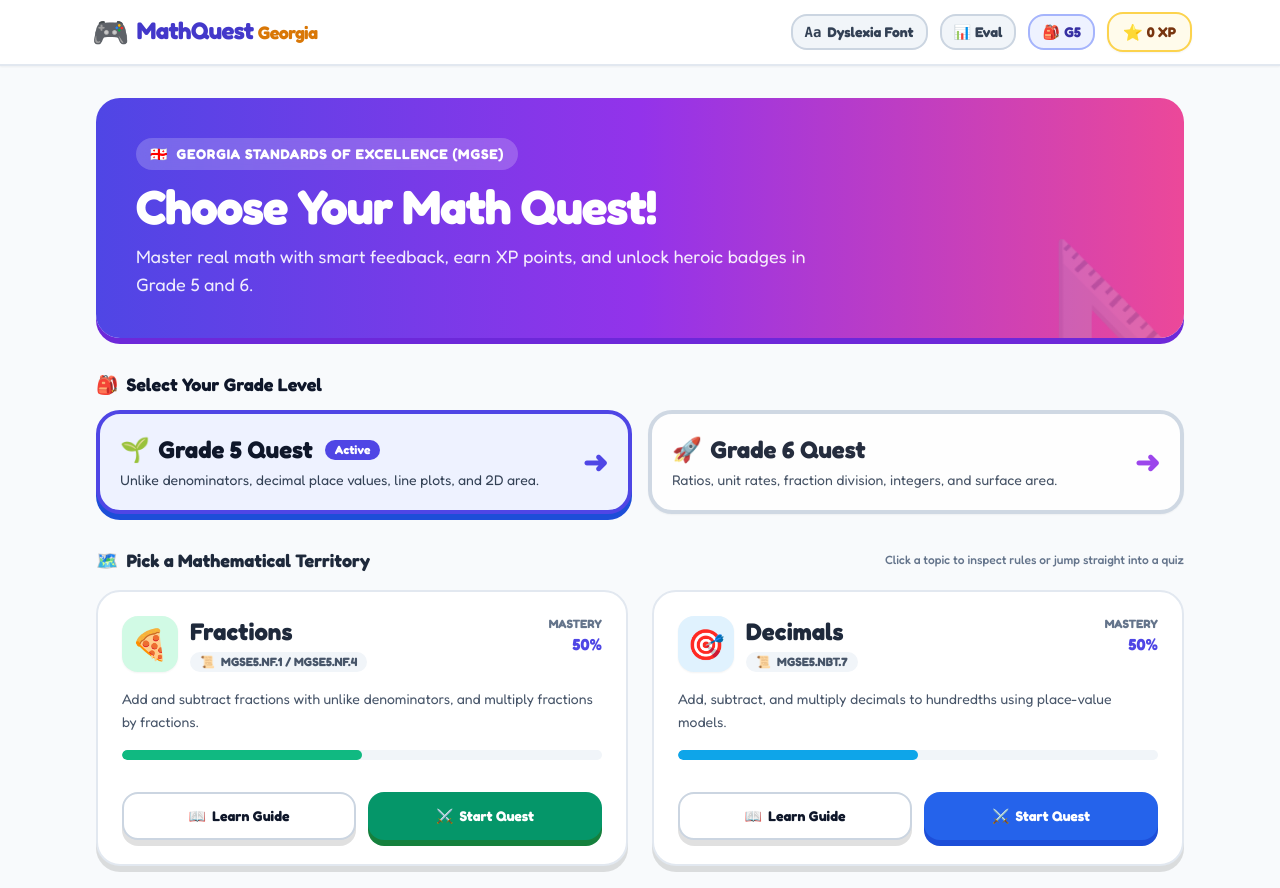
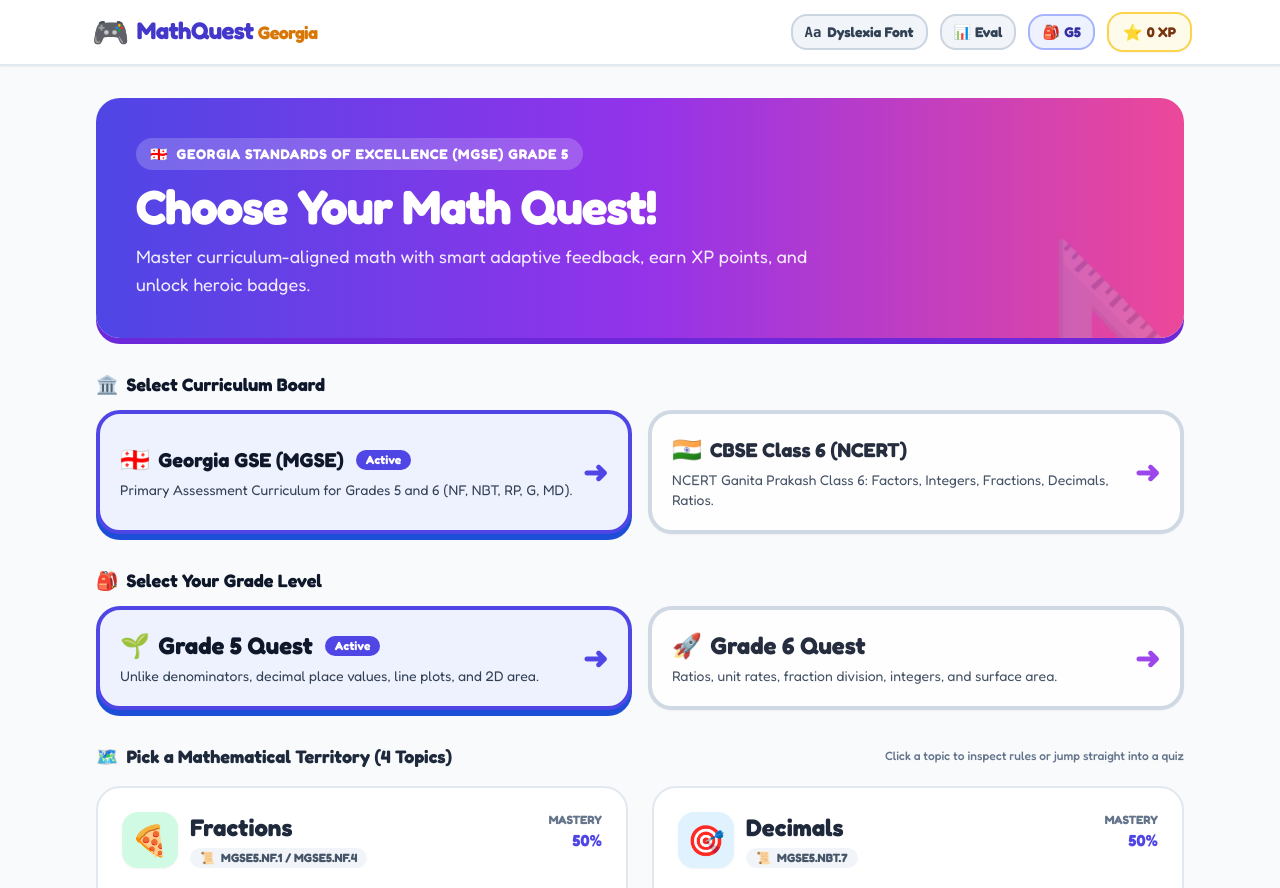
Before and after one commit to yuktha2005/mathquest-georgia, a Nuxt app in the folder frontend/: page / in a window 1280 px wide. Shown: the top 888 px of the page. Built offline with nearby package versions, Linux system fonts and the light colour scheme; no server answers.

Commit message:
feat(pages): add curriculum board selector tabs, CBSE Class 6 topics, and 10 badge trophy shelf

```diff
--- a/frontend/pages/index.vue
+++ b/frontend/pages/index.vue
@@ -7,15 +7,88 @@
       </div>
       <div class="max-w-2xl relative z-10 space-y-3">
         <div class="inline-flex items-center gap-2 bg-white/20 backdrop-blur-md px-3.5 py-1.5 rounded-full text-xs sm:text-sm font-bold uppercase tracking-wider">
-          <span>🇬🇪</span>
-          <span>Georgia Standards of Excellence (MGSE)</span>
+          <span>{{ sessionStore.board === 'cbse' ? '🇮🇳' : '🇬🇪' }}</span>
+          <span>{{ sessionStore.boardTitle }}</span>
         </div>
         <h1 class="text-3xl sm:text-5xl font-extrabold tracking-tight">
           Choose Your Math Quest!
         </h1>
         <p class="text-white/90 text-sm sm:text-lg">
-          Master real math with smart feedback, earn XP points, and unlock heroic badges in Grade 5 and 6.
+          Master curriculum-aligned math with smart adaptive feedback, earn XP points, and unlock heroic badges.
         </p>
+      </div>
+    </div>
+
+    <!-- Curriculum Board Selection -->
+    <div class="space-y-3">
+      <h2 class="text-lg font-bold text-slate-900 flex items-center gap-2">
+        <span aria-hidden="true">🏛️</span>
+        <span>Select Curriculum Board</span>
+      </h2>
+      <div class="grid grid-cols-1 sm:grid-cols-2 gap-4" role="tablist" aria-label="Curriculum board selection">
+        <!-- Georgia Standards of Excellence -->
+        <button
+          type="button"
+          role="tab"
+          :aria-selected="sessionStore.board === 'georgia'"
+          aria-label="Georgia Standards of Excellence (MGSE), Grades 5 & 6"
+          @click="selectBoard('georgia')"
+          :class="[
+            'p-5 rounded-3xl border-4 text-left transition-all duration-200 cursor-pointer flex items-center justify-between focus:outline-none focus-visible:ring-4 focus-visible:ring-indigo-400 focus-visible:ring-offset-2',
+            sessionStore.board === 'georgia'
+              ? 'bg-indigo-50 border-indigo-600 shadow-game-blue translate-y-0'
+              : 'bg-white border-slate-300 hover:border-slate-400 shadow-sm opacity-90 hover:opacity-100'
+          ]"
+        >
+          <div class="space-y-1">
+            <div class="flex items-center gap-2">
+              <span class="text-2xl" aria-hidden="true">🇬🇪</span>
+              <span class="text-xl font-black text-slate-900">Georgia GSE (MGSE)</span>
+              <span
+                v-if="sessionStore.board === 'georgia'"
+                class="bg-indigo-600 text-white text-xs px-2.5 py-0.5 rounded-full font-bold ml-1"
+              >
+                Active
+              </span>
+            </div>
+            <p class="text-xs sm:text-sm text-slate-700">
+              Primary Assessment Curriculum for Grades 5 and 6 (NF, NBT, RP, G, MD).
+            </p>
+          </div>
+          <span class="text-3xl text-indigo-600 font-bold ml-2" aria-hidden="true">➜</span>
+        </button>
+
+        <!-- CBSE NCERT Ganita Prakash -->
+        <button
+          type="button"
+          role="tab"
+          :aria-selected="sessionStore.board === 'cbse'"
+          aria-label="CBSE Class 6 NCERT Ganita Prakash"
+          @click="selectBoard('cbse')"
+          :class="[
+            'p-5 rounded-3xl border-4 text-left transition-all duration-200 cursor-pointer flex items-center justify-between focus:outline-none focus-visible:ring-4 focus-visible:ring-purple-400 focus-visible:ring-offset-2',
+            sessionStore.board === 'cbse'
+              ? 'bg-purple-50 border-purple-600 shadow-game-purple translate-y-0'
+              : 'bg-white border-slate-300 hover:border-slate-400 shadow-sm opacity-90 hover:opacity-100'
+          ]"
+        >
+          <div class="space-y-1">
+            <div class="flex items-center gap-2">
+              <span class="text-2xl" aria-hidden="true">🇮🇳</span>
+              <span class="text-xl font-black text-slate-900">CBSE Class 6 (NCERT)</span>
+              <span
+                v-if="sessionStore.board === 'cbse'"
+                class="bg-purple-600 text-white text-xs px-2.5 py-0.5 rounded-full font-bold ml-1"
+              >
+                Active
+              </span>
+            </div>
+            <p class="text-xs sm:text-sm text-slate-700">
+              NCERT Ganita Prakash Class 6: Factors, Integers, Fractions, Decimals, Ratios.
+            </p>
+          </div>
+          <span class="text-3xl text-purple-600 font-bold ml-2" aria-hidden="true">➜</span>
+        </button>
       </div>
     </div>
 
@@ -25,9 +98,17 @@
         <span aria-hidden="true">🎒</span>
         <span>Select Your Grade Level</span>
       </h2>
-      <div class="grid grid-cols-1 sm:grid-cols-2 gap-4" role="tablist" aria-label="Grade level selection">
-        <!-- Grade 5 Tab -->
+      <div
+        :class="[
+          'grid gap-4',
+          sessionStore.board === 'cbse' ? 'grid-cols-1' : 'grid-cols-1 sm:grid-cols-2'
+        ]"
+        role="tablist"
+        aria-label="Grade level selection"
+      >
+        <!-- Grade 5 Tab (Only for Georgia) -->
         <button
+          v-if="sessionStore.board === 'georgia'"
           type="button"
           role="tab"
           :aria-selected="sessionStore.grade === 5"
@@ -63,7 +144,7 @@
           type="button"
           role="tab"
           :aria-selected="sessionStore.grade === 6"
-          aria-label="Grade 6 Quest: Ratios, unit rates, fraction division, integers, and surface area"
+          :aria-label="sessionStore.board === 'cbse' ? 'CBSE Class 6 Quest (NCERT Ganita Prakash)' : 'Grade 6 Quest (MGSE)'"
           @click="selectGrade(6)"
           :class="[
             'p-5 rounded-3xl border-4 text-left transition-all duration-200 cursor-pointer flex items-center justify-between focus:outline-none focus-visible:ring-4 focus-visible:ring-purple-400 focus-visible:ring-offset-2',
@@ -75,7 +156,9 @@
           <div class="space-y-1">
             <div class="flex items-center gap-2">
               <span class="text-2xl" aria-hidden="true">🚀</span>
-              <span class="text-2xl font-black text-slate-900">Grade 6 Quest</span>
+              <span class="text-2xl font-black text-slate-900">
+                {{ sessionStore.board === 'cbse' ? 'Class 6 Quest (NCERT Ganita Prakash)' : 'Grade 6 Quest' }}
+              </span>
               <span
                 v-if="sessionStore.grade === 6"
                 class="bg-purple-600 text-white text-xs px-2.5 py-0.5 rounded-full font-bold ml-1"
@@ -84,7 +167,9 @@
               </span>
             </div>
             <p class="text-xs sm:text-sm text-slate-700">
-              Ratios, unit rates, fraction division, integers, and surface area.
+              {{ sessionStore.board === 'cbse'
+                ? 'Prime factorization, LCM/HCF, negative integers, rational fractions, decimals, and geometry.'
+                : 'Ratios, unit rates, fraction division, integers, and surface area.' }}
             </p>
           </div>
           <span class="text-3xl text-purple-600 font-bold ml-2" aria-hidden="true">➜</span>
@@ -97,14 +182,14 @@
       <div class="flex items-center justify-between">
         <h2 class="text-lg font-bold text-slate-800 flex items-center gap-2">
           <span>🗺️</span>
-          <span>Pick a Mathematical Territory</span>
+          <span>Pick a Mathematical Territory ({{ currentTopics.length }} Topics)</span>
         </h2>
         <span class="text-xs text-slate-500 font-medium">Click a topic to inspect rules or jump straight into a quiz</span>
       </div>
 
       <div class="grid grid-cols-1 md:grid-cols-2 gap-6">
         <div
-          v-for="t in topics"
+          v-for="t in currentTopics"
           :key="t.id"
           class="bg-white rounded-3xl p-6 border-2 border-slate-200 shadow-game hover:shadow-game-lg transition-all duration-200 flex flex-col justify-between group"
         >
@@ -121,7 +206,7 @@
                   </h3>
                   <div class="inline-flex items-center gap-1.5 px-2.5 py-0.5 rounded-full text-xs font-bold bg-slate-100 text-slate-600 mt-0.5">
                     <span>📜</span>
-                    <span>{{ sessionStore.grade === 5 ? t.mgseG5 : t.mgseG6 }}</span>
+                    <span>{{ t.standardCode }}</span>
                   </div>
                 </div>
               </div>
@@ -137,7 +222,7 @@
 
             <!-- Description -->
             <p class="text-sm text-slate-600 mb-4 leading-relaxed">
-              {{ sessionStore.grade === 5 ? t.descG5 : t.descG6 }}
+              {{ t.description }}
             </p>
 
             <!-- Mastery Progress Bar -->
@@ -191,11 +276,11 @@
             <span>Adventure Trophy Shelf</span>
           </h2>
           <p class="text-xs sm:text-sm text-slate-500">
-            Accomplish challenges to unlock all 5 heroic badges
+            Accomplish challenges to unlock all 10 heroic badges across Georgia & CBSE quests
           </p>
         </div>
         <div class="text-sm font-bold text-indigo-600 bg-indigo-50 px-3.5 py-1.5 rounded-2xl border border-indigo-200 self-start">
-          {{ sessionStore.badges.length }} of 5 Unlocked
+          {{ sessionStore.badges.length }} of 10 Unlocked
         </div>
       </div>
 
@@ -238,72 +323,202 @@
 </template>
 
 <script setup lang="ts">
+import { computed } from 'vue'
+import { useRouter } from 'vue-router'
 import { useApi } from '~/composables/useApi'
-import { useSessionStore, type GradeLevel, type TopicType } from '~/stores/session'
+import { useSessionStore, type BoardType, type GradeLevel, type TopicType } from '~/stores/session'
 
 const router = useRouter()
 const { fetchRoundBatch, isLoading } = useApi()
 const sessionStore = useSessionStore()
 
+const selectBoard = (b: BoardType) => {
+  sessionStore.setBoard(b)
+  if (b === 'cbse') {
+    sessionStore.setGrade(6)
+  }
+}
+
 const selectGrade = (g: GradeLevel) => {
   sessionStore.setGrade(g)
 }
 
-const topics = [
+interface DisplayTopic {
+  id: TopicType
+  name: string
+  emoji: string
+  iconBg: string
+  btnColor: string
+  progressColor: string
+  standardCode: string
+  description: string
+}
+
+const georgiaTopicsG5: DisplayTopic[] = [
   {
-    id: 'fractions' as TopicType,
+    id: 'fractions',
     name: 'Fractions',
     emoji: '🍕',
     iconBg: 'bg-emerald-100 text-emerald-700',
     btnColor: 'btn-game-green',
     progressColor: 'bg-emerald-500',
-    mgseG5: 'MGSE5.NF.1 / MGSE5.NF.4',
-    mgseG6: 'MGSE6.NS.1',
-    descG5: 'Add and subtract fractions with unlike denominators, and multiply fractions by fractions.',
-    descG6: 'Divide fractions by fractions using reciprocals and solve real-world quotient scenarios.',
+    standardCode: 'MGSE5.NF.1 / MGSE5.NF.4',
+    description: 'Add and subtract fractions with unlike denominators, and multiply fractions by fractions.',
   },
   {
-    id: 'decimals' as TopicType,
+    id: 'decimals',
     name: 'Decimals',
     emoji: '🎯',
     iconBg: 'bg-sky-100 text-sky-700',
     btnColor: 'btn-game-blue',
     progressColor: 'bg-sky-500',
-    mgseG5: 'MGSE5.NBT.7',
-    mgseG6: 'MGSE6.NS.3',
-    descG5: 'Add, subtract, and multiply decimals to hundredths using place-value models.',
-    descG6: 'Fluently calculate with multi-digit decimals using standard algorithms with zero drop checks.',
+    standardCode: 'MGSE5.NBT.7',
+    description: 'Add, subtract, and multiply decimals to hundredths using place-value models.',
   },
   {
-    id: 'ratios' as TopicType,
+    id: 'ratios',
+    name: 'Patterns & Ratios',
+    emoji: '⚖️',
+    iconBg: 'bg-amber-100 text-amber-800',
+    btnColor: 'btn-game-amber',
+    progressColor: 'bg-amber-500',
+    standardCode: 'MGSE5.OA.3',
+    description: 'Generate numerical patterns, analyze rules, and understand multiplicative scale relationships.',
+  },
+  {
+    id: 'geometry',
+    name: 'Geometry & Volume',
+    emoji: '📐',
+    iconBg: 'bg-purple-100 text-purple-700',
+    btnColor: 'btn-game-purple',
+    progressColor: 'bg-purple-500',
+    standardCode: 'MGSE5.MD.5',
+    description: 'Calculate rectangular area, perimeter, and volume of rectangular prisms.',
+  },
+]
+
+const georgiaTopicsG6: DisplayTopic[] = [
+  {
+    id: 'fractions',
+    name: 'Fractions',
+    emoji: '🍕',
+    iconBg: 'bg-emerald-100 text-emerald-700',
+    btnColor: 'btn-game-green',
+    progressColor: 'bg-emerald-500',
+    standardCode: 'MGSE6.NS.1',
+    description: 'Divide fractions by fractions using reciprocals and solve real-world quotient scenarios.',
+  },
+  {
+    id: 'decimals',
+    name: 'Decimals',
+    emoji: '🎯',
+    iconBg: 'bg-sky-100 text-sky-700',
+    btnColor: 'btn-game-blue',
+    progressColor: 'bg-sky-500',
+    standardCode: 'MGSE6.NS.3',
+    description: 'Fluently calculate with multi-digit decimals using standard algorithms with zero drop checks.',
+  },
+  {
+    id: 'ratios',
     name: 'Ratios & Proportions',
     emoji: '⚖️',
     iconBg: 'bg-amber-100 text-amber-800',
     btnColor: 'btn-game-amber',
     progressColor: 'bg-amber-500',
-    mgseG5: 'MGSE5.OA.3',
-    mgseG6: 'MGSE6.RP.1 / MGSE6.RP.2',
-    descG5: 'Generate numerical patterns, analyze rules, and understand multiplicative scale relationships.',
-    descG6: 'Understand ratio concepts, scale factors, equivalent rates, and unit pricing.',
+    standardCode: 'MGSE6.RP.1 / MGSE6.RP.2',
+    description: 'Understand ratio concepts, scale factors, equivalent rates, and unit pricing.',
   },
   {
-    id: 'geometry' as TopicType,
+    id: 'geometry',
     name: 'Geometry & Area',
     emoji: '📐',
     iconBg: 'bg-purple-100 text-purple-700',
     btnColor: 'btn-game-purple',
     progressColor: 'bg-purple-500',
-    mgseG5: 'MGSE5.MD.5',
-    mgseG6: 'MGSE6.G.1',
-    descG5: 'Calculate rectangular area, perimeter, and volume of rectangular prisms.',
-    descG6: 'Find the area of triangles, special quadrilaterals, and composite geometric polygons.',
+    standardCode: 'MGSE6.G.1',
+    description: 'Find the area of triangles, special quadrilaterals, and composite geometric polygons.',
   },
 ]
+
+const cbseTopicsG6: DisplayTopic[] = [
+  {
+    id: 'factors_multiples',
+    name: 'Factors & Multiples',
+    emoji: '🔢',
+    iconBg: 'bg-blue-100 text-blue-700',
+    btnColor: 'btn-game-blue',
+    progressColor: 'bg-blue-500',
+    standardCode: 'CBSE6.MATH.01 (NCERT)',
+    description: 'Prime factorization, prime/composite numbers, lowest common multiple (LCM), and HCF/GCD.',
+  },
+  {
+    id: 'fractions',
+    name: 'Fractions',
+    emoji: '🍕',
+    iconBg: 'bg-emerald-100 text-emerald-700',
+    btnColor: 'btn-game-green',
+    progressColor: 'bg-emerald-500',
+    standardCode: 'CBSE6.MATH.02 (NCERT)',
+    description: 'Fractions on number lines, proper/improper fractions, equivalent fractions, and rational operations.',
+  },
+  {
+    id: 'decimals',
+    name: 'Decimals',
+    emoji: '🎯',
+    iconBg: 'bg-sky-100 text-sky-700',
+    btnColor: 'btn-game-blue',
+    progressColor: 'bg-sky-500',
+    standardCode: 'CBSE6.MATH.03 (NCERT)',
+    description: 'Decimal place values, tenths and hundredths, money/length conversion, and arithmetic.',
+  },
+  {
+    id: 'integers',
+    name: 'Integers',
+    emoji: '🏔️',
+    iconBg: 'bg-teal-100 text-teal-700',
+    btnColor: 'btn-game-green',
+    progressColor: 'bg-teal-500',
+    standardCode: 'CBSE6.MATH.04 (NCERT)',
+    description: 'Positive and negative numbers, number line representation, ordering, and addition/subtraction.',
+  },
+  {
+    id: 'ratios',
+    name: 'Ratio & Proportion',
+    emoji: '⚖️',
+    iconBg: 'bg-amber-100 text-amber-800',
+    btnColor: 'btn-game-amber',
+    progressColor: 'bg-amber-500',
+    standardCode: 'CBSE6.MATH.05 (NCERT)',
+    description: 'Ratio comparison, simplest forms, proportions, and unitary method problem solving.',
+  },
+  {
+    id: 'geometry',
+    name: 'Mensuration & Geometry',
+    emoji: '📐',
+    iconBg: 'bg-purple-100 text-purple-700',
+    btnColor: 'btn-game-purple',
+    progressColor: 'bg-purple-500',
+    standardCode: 'CBSE6.MATH.06 (NCERT)',
+    description: 'Perimeter and area of rectangles, squares, and introductory 2D geometric shapes.',
+  },
+]
+
+const currentTopics = computed<DisplayTopic[]>(() => {
+  if (sessionStore.board === 'cbse') {
+    return cbseTopicsG6
+  }
+  return sessionStore.grade === 5 ? georgiaTopicsG5 : georgiaTopicsG6
+})
 
 const allBadges = [
   { name: 'First Steps', emoji: '👣', desc: 'Answer your very first quest question.' },
   { name: '5-Streak', emoji: '🔥', desc: 'Get 5 correct answers in a row.' },
   { name: 'Fraction Master', emoji: '🍕', desc: 'Reach 80+ mastery or 5 correct in fractions.' },
+  { name: 'Decimal Dynamo', emoji: '🎯', desc: 'Reach 80+ mastery or 5 correct in decimals.' },
+  { name: 'Ratio Ranger', emoji: '⚖️', desc: 'Reach 80+ mastery or 5 correct in ratios.' },
+  { name: 'Geometry Giant', emoji: '📐', desc: 'Reach 80+ mastery or 5 correct in geometry.' },
+  { name: 'CBSE Champion', emoji: '🇮🇳', desc: 'Complete a CBSE round with 80%+ accuracy.' },
+  { name: 'Tenacious Thinker', emoji: '🧠', desc: 'Successfully conquer a Hard difficulty challenge.' },
   { name: 'Comeback Kid', emoji: '⚡', desc: 'Bounce back with a correct answer after a mistake.' },
   { name: 'Perfect Round', emoji: '🌟', desc: 'Complete a full round with 100% accuracy.' },
 ]
@@ -311,7 +526,7 @@ const allBadges = [
 const startQuickQuiz = async (topicId: TopicType) => {
   sessionStore.setTopic(topicId)
   try {
-    const res = await fetchRoundBatch(sessionStore.grade, topicId, sessionStore.tier, 10)
+    const res = await fetchRoundBatch(sessionStore.grade, topicId, sessionStore.tier, 10, sessionStore.board)
     sessionStore.startRound(res.questions)
     router.push('/quiz')
   } catch (err) {
```
